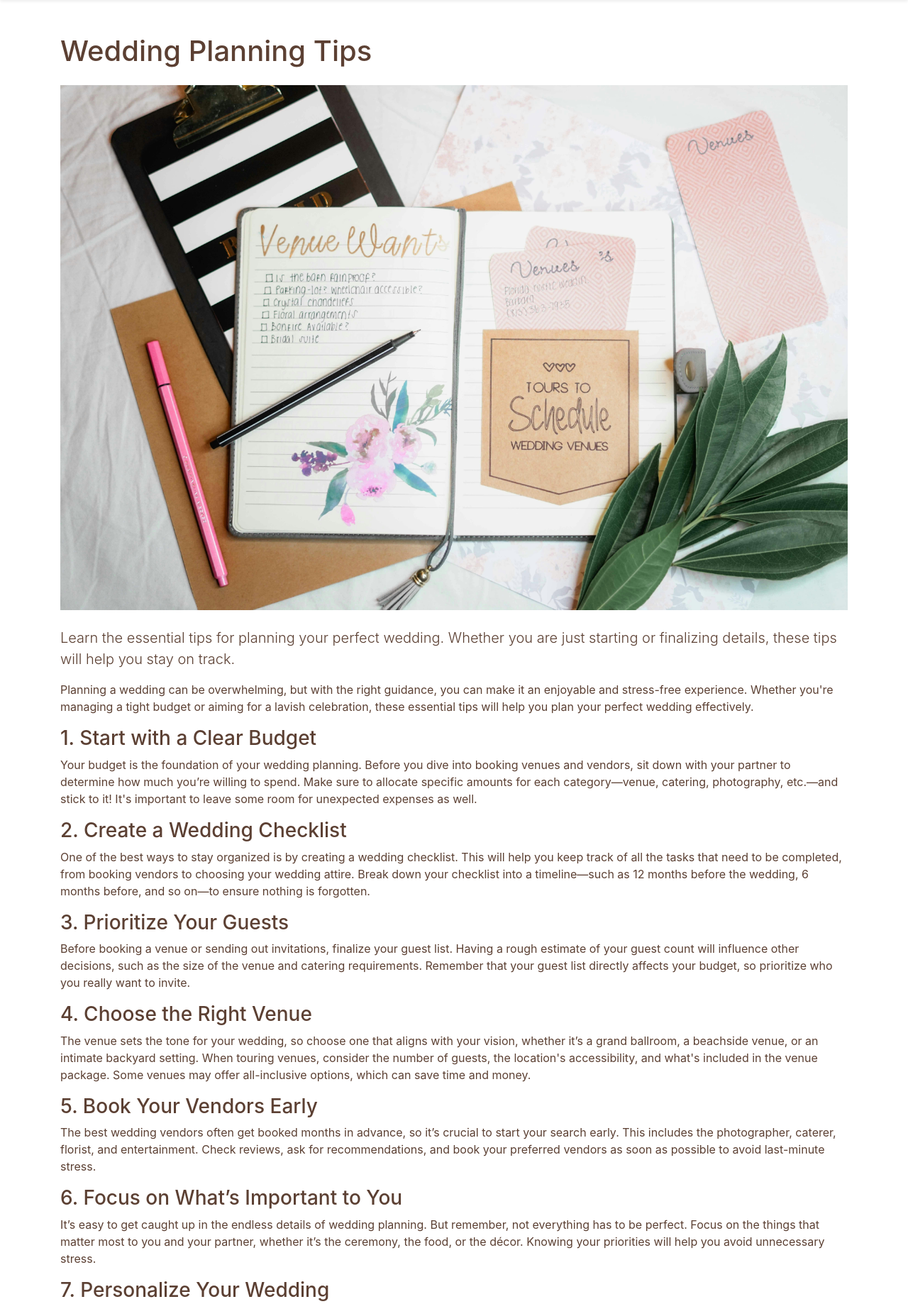
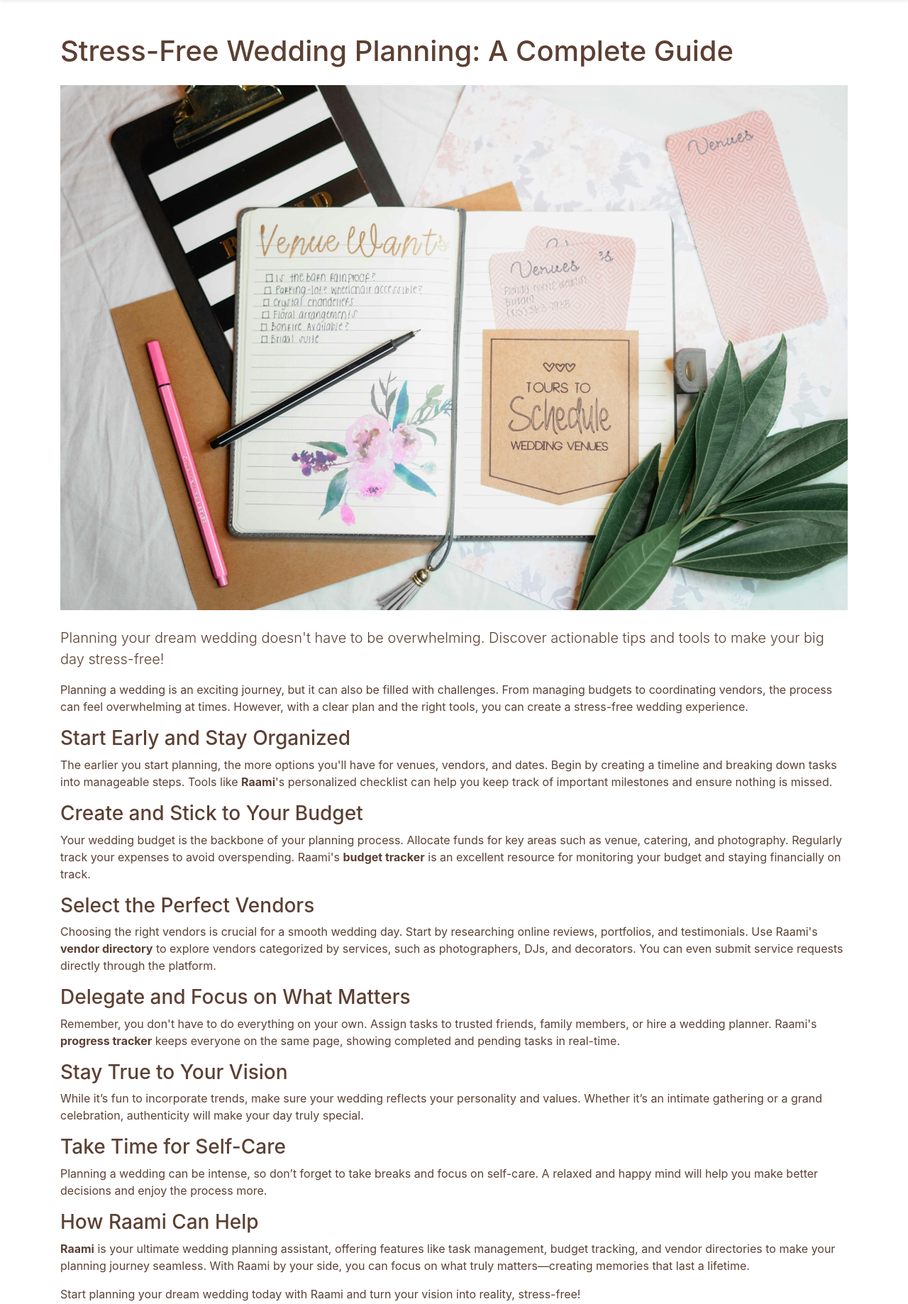
Before and after one commit to manasvi111/Raami, a PHP site: page /weddingPlanningTips.php in a window 1280 px wide. Shown: the part 84-1922 px from the top of the page at 71% size. Run offline with PHP 8.4, Linux system fonts and the light colour scheme; data that the repository does not hold is empty.

Commit message:
Update the blog posts according to keywords

```diff
--- a/blogTemplate.php
+++ b/blogTemplate.php
@@ -3,6 +3,9 @@
 <head>
     <meta charset="UTF-8">
     <meta name="viewport" content="width=device-width, initial-scale=1.0">
+    <meta name="description" content="<?php echo $blog_lead; ?>"> <!-- Blog lead as meta description -->
+    <meta name="keywords" content="wedding planner, wedding planning tips, budget management, vendor directory, stress-free wedding"> <!-- General keywords -->
+    <meta name="author" content="Raami">
     <title><?php echo $blog_title; ?> - Raami</title>
     <script src="https://cdn.jsdelivr.net/npm/bootstrap@5.3.0-alpha1/dist/js/bootstrap.bundle.min.js"></script>
     <link rel="stylesheet" href="https://stackpath.bootstrapcdn.com/bootstrap/4.5.2/css/bootstrap.min.css">
--- a/weddingPlanningTips.php
+++ b/weddingPlanningTips.php
@@ -1,43 +1,35 @@
 <?php
 // Set content for this specific blog post
-$blog_title = "Wedding Planning Tips";
+$blog_title = "Stress-Free Wedding Planning: A Complete Guide";
 $blog_image = "Images/weddingPlanningTips.jpg";
-$blog_lead = "Learn the essential tips for planning your perfect wedding. Whether you are just starting or finalizing details, these tips will help you stay on track.";
+$blog_lead = "Planning your dream wedding doesn't have to be overwhelming. Discover actionable tips and tools to make your big day stress-free!";
 $blog_content = "
-    <p>Planning a wedding can be overwhelming, but with the right guidance, you can make it an enjoyable and stress-free experience. Whether you're managing a tight budget or aiming for a lavish celebration, these essential tips will help you plan your perfect wedding effectively.</p>
+    <p>Planning a wedding is an exciting journey, but it can also be filled with challenges. From managing budgets to coordinating vendors, the process can feel overwhelming at times. However, with a clear plan and the right tools, you can create a stress-free wedding experience.</p>
 
-    <h3>1. Start with a Clear Budget</h3>
-    <p>Your budget is the foundation of your wedding planning. Before you dive into booking venues and vendors, sit down with your partner to determine how much you’re willing to spend. Make sure to allocate specific amounts for each category—venue, catering, photography, etc.—and stick to it! It's important to leave some room for unexpected expenses as well.</p>
+    <h3>Start Early and Stay Organized</h3>
+    <p>The earlier you start planning, the more options you'll have for venues, vendors, and dates. Begin by creating a timeline and breaking down tasks into manageable steps. Tools like <b>Raami</b>'s personalized checklist can help you keep track of important milestones and ensure nothing is missed.</p>
 
-    <h3>2. Create a Wedding Checklist</h3>
-    <p>One of the best ways to stay organized is by creating a wedding checklist. This will help you keep track of all the tasks that need to be completed, from booking vendors to choosing your wedding attire. Break down your checklist into a timeline—such as 12 months before the wedding, 6 months before, and so on—to ensure nothing is forgotten.</p>
+    <h3>Create and Stick to Your Budget</h3>
+    <p>Your wedding budget is the backbone of your planning process. Allocate funds for key areas such as venue, catering, and photography. Regularly track your expenses to avoid overspending. Raami's <b>budget tracker</b> is an excellent resource for monitoring your budget and staying financially on track.</p>
 
-    <h3>3. Prioritize Your Guests</h3>
-    <p>Before booking a venue or sending out invitations, finalize your guest list. Having a rough estimate of your guest count will influence other decisions, such as the size of the venue and catering requirements. Remember that your guest list directly affects your budget, so prioritize who you really want to invite.</p>
+    <h3>Select the Perfect Vendors</h3>
+    <p>Choosing the right vendors is crucial for a smooth wedding day. Start by researching online reviews, portfolios, and testimonials. Use Raami's <b>vendor directory</b> to explore vendors categorized by services, such as photographers, DJs, and decorators. You can even submit service requests directly through the platform.</p>
 
-    <h3>4. Choose the Right Venue</h3>
-    <p>The venue sets the tone for your wedding, so choose one that aligns with your vision, whether it’s a grand ballroom, a beachside venue, or an intimate backyard setting. When touring venues, consider the number of guests, the location's accessibility, and what's included in the venue package. Some venues may offer all-inclusive options, which can save time and money.</p>
+    <h3>Delegate and Focus on What Matters</h3>
+    <p>Remember, you don't have to do everything on your own. Assign tasks to trusted friends, family members, or hire a wedding planner. Raami's <b>progress tracker</b> keeps everyone on the same page, showing completed and pending tasks in real-time.</p>
 
-    <h3>5. Book Your Vendors Early</h3>
-    <p>The best wedding vendors often get booked months in advance, so it’s crucial to start your search early. This includes the photographer, caterer, florist, and entertainment. Check reviews, ask for recommendations, and book your preferred vendors as soon as possible to avoid last-minute stress.</p>
+    <h3>Stay True to Your Vision</h3>
+    <p>While it’s fun to incorporate trends, make sure your wedding reflects your personality and values. Whether it’s an intimate gathering or a grand celebration, authenticity will make your day truly special.</p>
 
-    <h3>6. Focus on What’s Important to You</h3>
-    <p>It’s easy to get caught up in the endless details of wedding planning. But remember, not everything has to be perfect. Focus on the things that matter most to you and your partner, whether it’s the ceremony, the food, or the décor. Knowing your priorities will help you avoid unnecessary stress.</p>
+    <h3>Take Time for Self-Care</h3>
+    <p>Planning a wedding can be intense, so don’t forget to take breaks and focus on self-care. A relaxed and happy mind will help you make better decisions and enjoy the process more.</p>
 
-    <h3>7. Personalize Your Wedding</h3>
-    <p>Every wedding is unique, and yours should reflect your personality as a couple. Personalize your wedding by incorporating meaningful elements—whether it’s writing your own vows, having a family member officiate, or including cultural traditions that are important to you. These personal touches will make your day even more memorable.</p>
+    <h3>How Raami Can Help</h3>
+    <p><b>Raami</b> is your ultimate wedding planning assistant, offering features like task management, budget tracking, and vendor directories to make your planning journey seamless. With Raami by your side, you can focus on what truly matters—creating memories that last a lifetime.</p>
 
-    <h3>8. Plan for the Unexpected</h3>
-    <p>No matter how well you plan, things might not go exactly as expected. It could be bad weather, a vendor mix-up, or a wardrobe malfunction. Always have a backup plan, especially for outdoor weddings, and appoint a trusted friend or wedding coordinator to handle any unexpected situations on the big day.</p>
-
-    <h3>9. Take Time to Enjoy the Process</h3>
-    <p>Wedding planning is not just about the destination (the big day), but also about the journey. Take moments to enjoy the planning process with your partner—go cake tasting, try on wedding outfits, and envision your dream day. Remember that at the end of it all, your wedding is about celebrating your love and commitment.</p>
-
-    <h3>10. Don’t Forget Self-Care</h3>
-    <p>Amid the excitement and planning chaos, don’t forget to take care of yourself. Wedding planning can be stressful, so set aside time to relax, whether it’s through exercise, meditation, or simply taking breaks. Staying physically and mentally healthy will make the entire process much more enjoyable.</p>
-
-    <p>By following these tips, you’ll be on the path to planning the wedding of your dreams. Remember, it’s your special day, so stay true to what makes you and your partner happy. Happy planning!</p>
+    <p>Start planning your dream wedding today with Raami and turn your vision into reality, stress-free!</p>
 ";
 
 // Include the blog template to display the post
-include 'blogTemplate.php'; ?>
+include 'blogTemplate.php';
+?>
```
Also changed, not shown: resources.php (+8 -8 lines), trendsInspiration.php (+15 -5 lines), user-testimonials.php (+15 -5 lines), vendorSpotlight.php (+19 -6 lines), db.php (line endings or trailing spaces).
